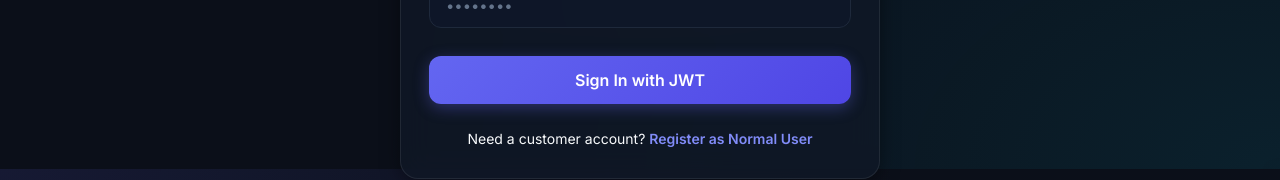
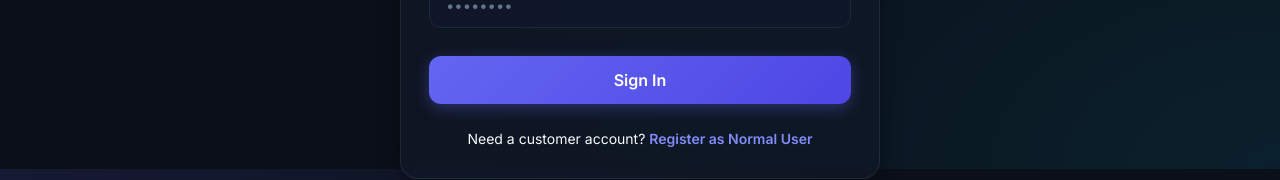
Before and after one commit to Namratawaidande/Roxiler, a React (Vite) app in the folder frontend/: page / in a window 1280 px wide. Shown: the part 631-811 px from the top of the page. Built offline with nearby package versions, Linux system fonts and the light colour scheme; no server answers.

Commit message:
feat(ui): update login button label from 'Sign In with JWT' to 'Sign In'

```diff
--- a/frontend/src/pages/LoginPage.jsx
+++ b/frontend/src/pages/LoginPage.jsx
@@ -216,7 +216,7 @@ export const LoginPage = () => {
             loading={loading}
             style={{ width: '100%', marginTop: '0.5rem' }}
           >
-            Sign In with JWT
+            Sign In
           </Button>
         </form>
 
```
